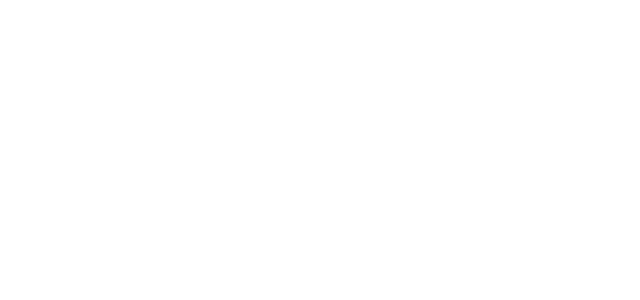
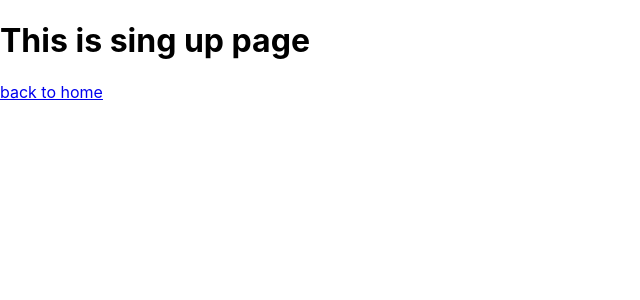
Before and after one commit to Simhadri3759/StatshingExample, a React (Create React App) app: page /singup in a window 1280 px wide. Before the commit this address had no page. Shown: the top 300 px of the page, without its empty margins (0-640 px from the left). Built offline with nearby package versions, Linux system fonts and the light colour scheme.

Commit message:
singup page

```diff
--- a/src/App.js
+++ b/src/App.js
@@ -10,6 +10,7 @@ import Carrer from "./Carrer";
 import MyTeam from "./MyTeam";
 import Experience from "./Experience";
 import Customers from "./Customers";
+import SingUpPage from "./SingUpPage";
 function App() {
   return (
     <div>
@@ -22,6 +23,7 @@ function App() {
           <Route path="myTeam" element={<MyTeam/>}></Route>
           <Route path="experiece" element={<Experience/>}></Route>
           <Route path="customers" element={<Customers/>}></Route>
+          <Route path="singup" element={<SingUpPage/>}></Route>
         </Routes>
       </MyContextDataProvider>
     </div>
--- a/src/Home.jsx
+++ b/src/Home.jsx
@@ -25,6 +25,7 @@ const Home = () => {
           <Link to="myTeam">Myteam</Link>
           <Link to="experiece">Experience</Link>
           <Link to="customers">Customers</Link>
+          <Link to="singup">singup</Link>
         </nav>
         <button style={{ marginTop: "1rem", cursor: "pointer" }}>
           Dark/white-btn
--- /dev/null
+++ b/src/SingUpPage.jsx
@@ -0,0 +1,13 @@
+import React from 'react'
+import { Link } from 'react-router-dom'
+
+const SingUpPage = () => {
+  return (
+    <div>
+      <h1>This is sing up page</h1>
+      <Link to="/">back to home</Link>
+    </div>
+  )
+}
+
+export default SingUpPage
```
